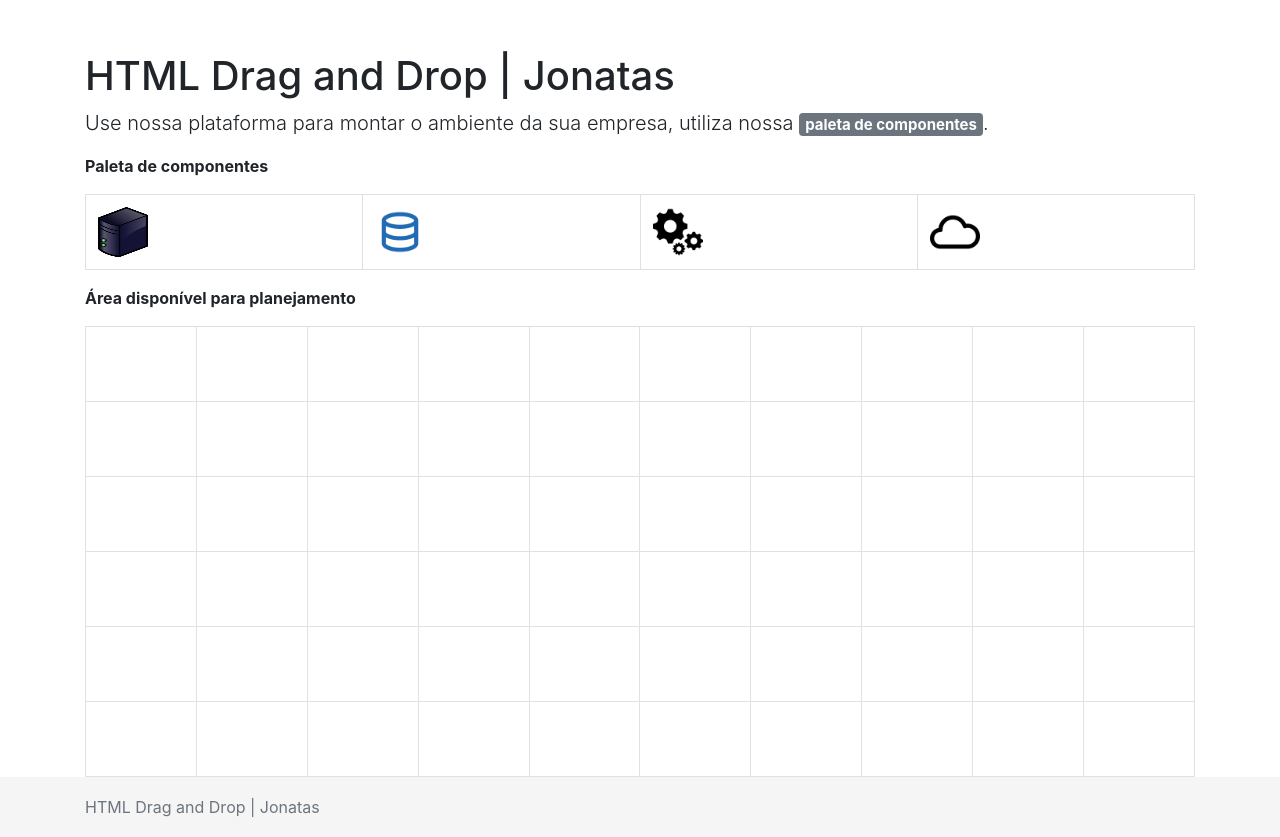
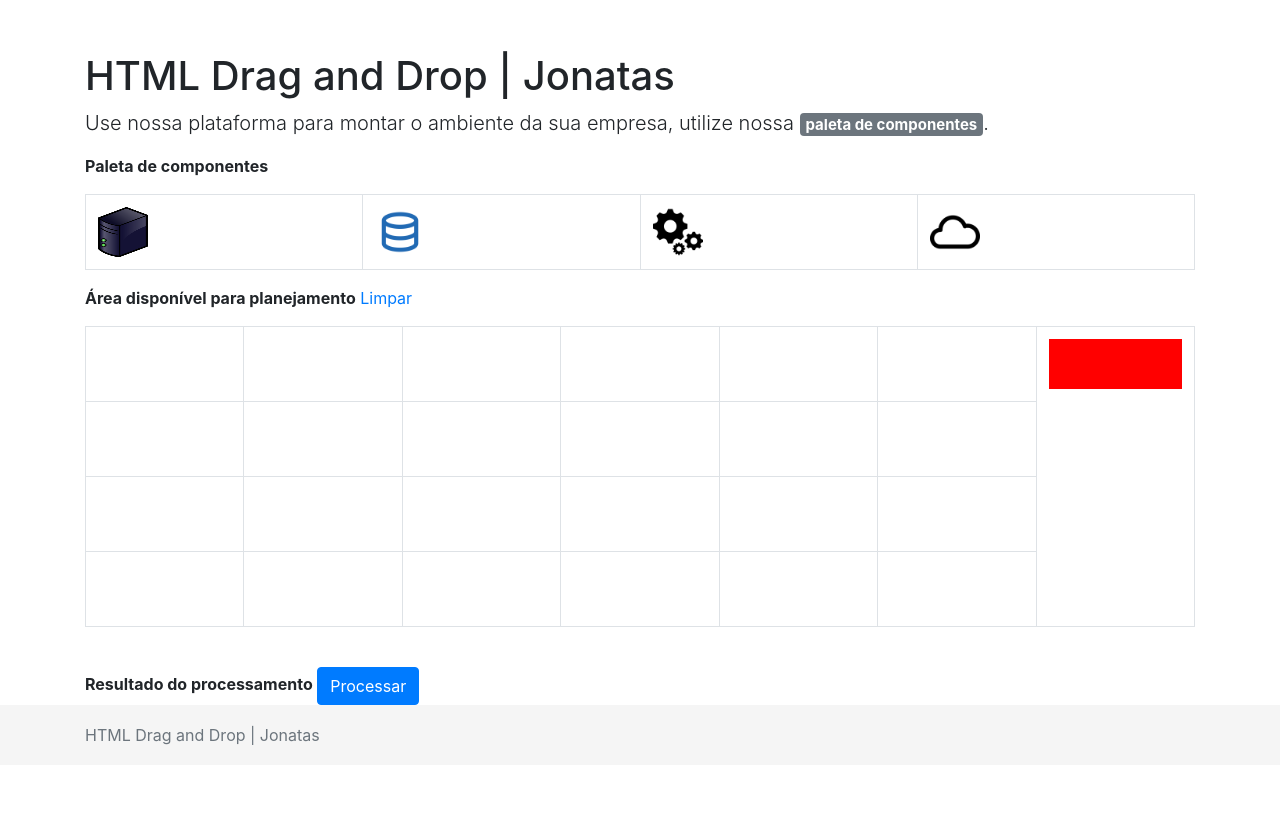
Before and after one commit to jonatascp/html-drag-drop, a PHP site: page / in a window 1280 px wide. Shown: the part 56-893 px from the top of the page. After the commit the page ends 801 px from the top, so only its background shows below. Run offline with PHP 8.4, Linux system fonts and the light colour scheme.

Commit message:
Add process data

```diff
--- a/css/main.css
+++ b/css/main.css
@@ -2,3 +2,7 @@
 	width: auto;
     height: 50px;
 }
+
+.table-imagens tr td div#trash {
+    background-color: red;
+}
--- a/index.html
+++ b/index.html
@@ -43,7 +43,7 @@
     <!-- Begin page content -->
     <main role="main" class="container">
         <h1 class="mt-5">HTML Drag and Drop | Jonatas</h1>
-        <p class="lead">Use nossa plataforma para montar o ambiente da sua empresa, utiliza nossa <span class="badge badge-secondary">paleta de componentes</span>.</p>
+        <p class="lead">Use nossa plataforma para montar o ambiente da sua empresa, utilize nossa <span class="badge badge-secondary">paleta de componentes</span>.</p>
         <p><strong>Paleta de componentes</strong></p>
         <table class="table table-bordered">
             <tr>
@@ -61,10 +61,13 @@
                 </td>
             </tr>
         </table>
-        <p><strong>Área disponível para planejamento</strong></p>
+        <p><strong>Área disponível para planejamento</strong>&nbsp;<a href="index.html">Limpar</a></p>
         <table class="table table-bordered table-imagens" id="table-area">
 
         </table>
+        <br />
+        <p><strong>Resultado do processamento</strong>&nbsp;<input type="button" value="Processar" class="btn btn-primary" onclick="action();"/> </p>
+        <p id="resultado"></p>
     </main>
 
     <footer class="footer">
@@ -75,7 +78,8 @@
 
     <script src="js/jquery-3.3.1.min.js"></script>
     <script src="js/bootstrap.min.js"></script>
-    <script src="js/main.js"></script>
+    <script src="js/drag-drop.js"></script>
+    <script src="js/action.js"></script>
     <script src="js/index.js"></script>
 </body>
 
--- /dev/null
+++ b/js/action.js
@@ -0,0 +1,13 @@
+function action() {
+    console.log('>>action');
+    $('#table-area div>img').each(function () {
+        printElement($(this));
+    });
+}
+
+function printElement(element) {
+    var positionElement = element[0].parentElement.id.split('div')[1].split('_');
+    $("#resultado").append('<br /><br />Linha: ' + positionElement[0]);
+    $("#resultado").append('<br />Coluna: ' + positionElement[1]);
+    $("#resultado").append("<br />Elemento: <img src='" + element[0].name + "' style='height: 50px'/>");
+}
--- a/js/main.js
+++ b/js/drag-drop.js
@@ -24,6 +24,9 @@ function drop(ev) {
     if (nameImage == 'images/cloud-icon.png') {
         create_component('images/\cloud-icon.png', 'component-cloud');
     }
+
+    //Limpa a div de lixeira
+    $('#trash').html('');
 }
 
 function create_component(srcImage, div) {
--- a/js/index.js
+++ b/js/index.js
@@ -3,12 +3,13 @@ $(document ).ready(function() {
     create_component('images/\database-icon.png', 'component-database');
     create_component('images/\process-icon.png', 'component-process');
     create_component('images/\cloud-icon.png', 'component-cloud');
-    var qtdLinha = 6;
-    var qtdColuna = 10;
+    var qtdLinha = 4;
+    var qtdColuna = 6;
     for(i=0; i<qtdLinha; i++) {
     	$("#table-area").append("<tr>");
     	for(j=0; j<qtdColuna; j++) {
     		$("#table-area tr:last").append("<td><div id='div" + i +"_" + j + "' ondrop='drop(event)' ondragover='allowDrop(event)'></div></td>");
     	}
     }
+    $("#table-area tr:first").append("<td rowspan='" + qtdLinha + "'><div id='trash' ondrop='drop(event)' ondragover='allowDrop(event)'></div></td>");
 });
```
